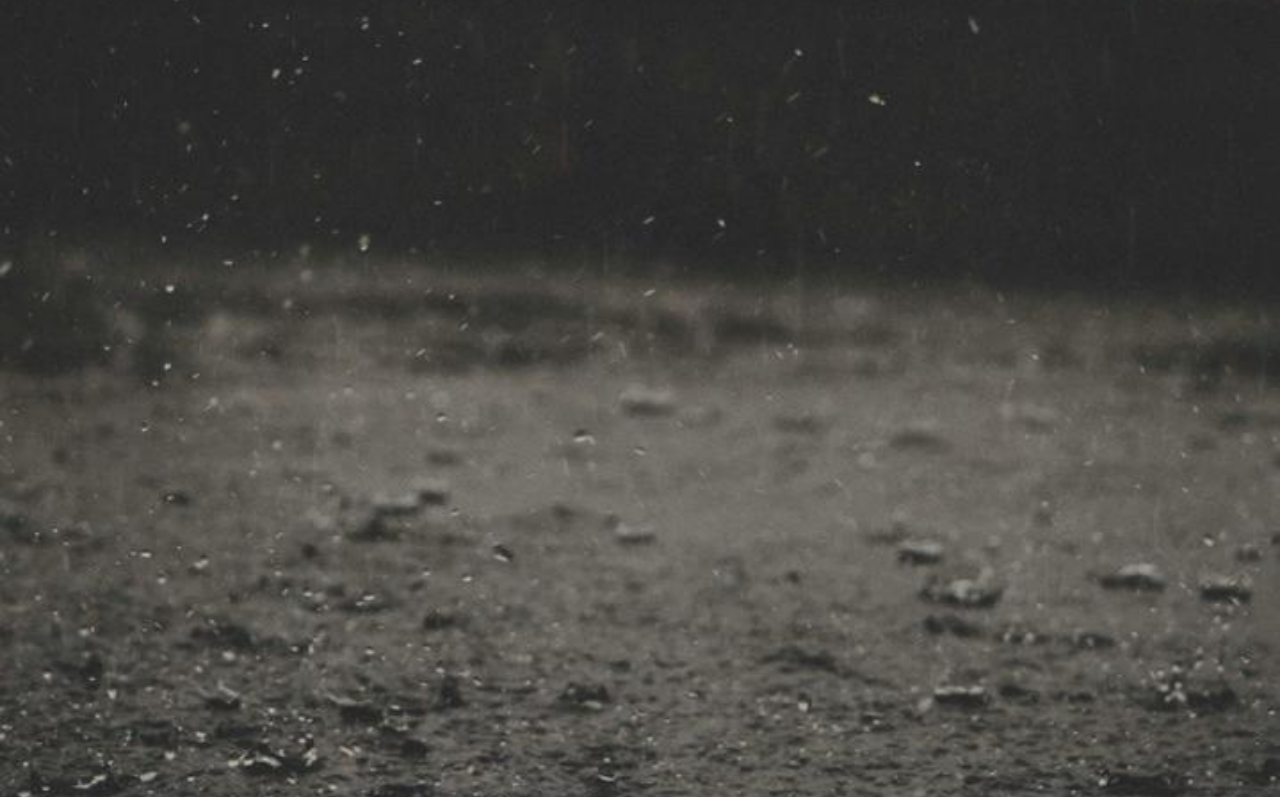
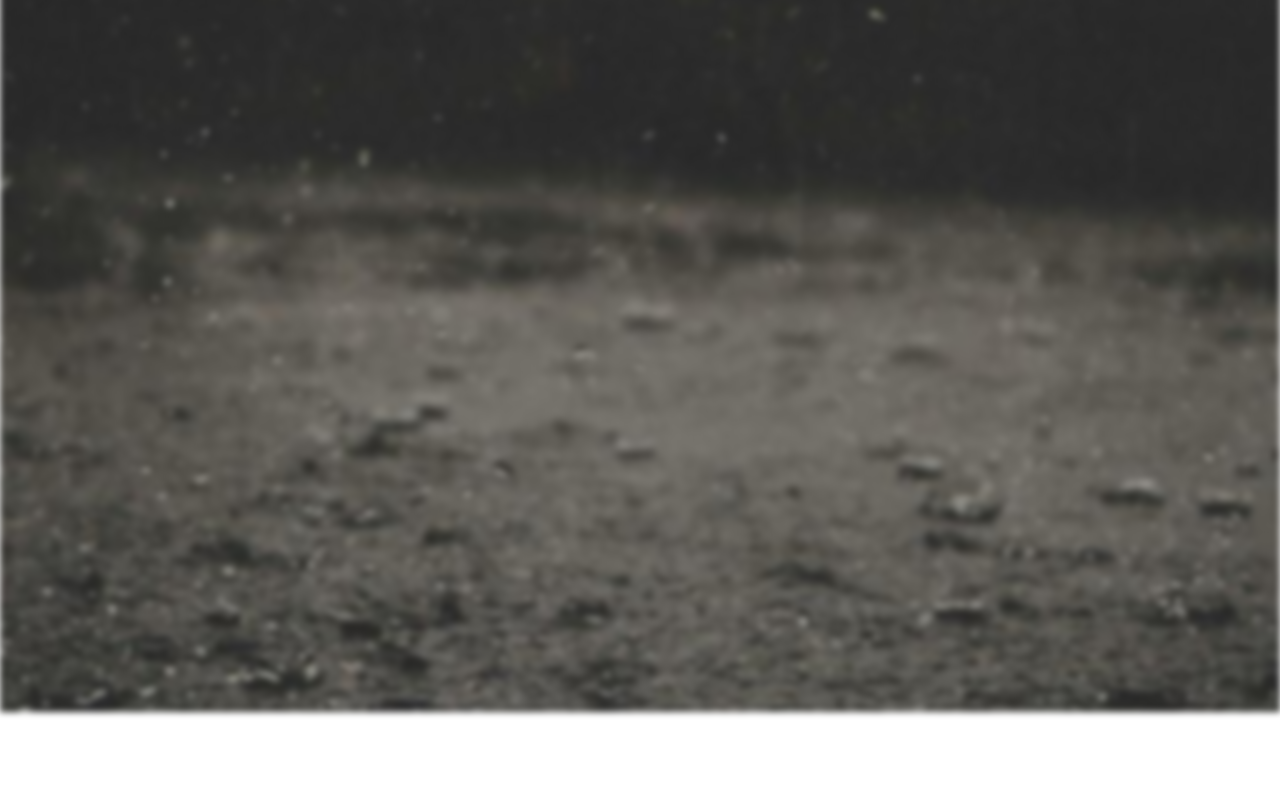
Before and after one commit to 4wiafe/weather-app, a website built with webpack: page src/template.html in a window 1280 px wide. Shown: the part 88-885 px from the top of the page. After the commit the page ends 800 px from the top, so only its background shows below. Built offline with nearby package versions, Linux system fonts and the light colour scheme.

Commit message:
Add blur to background image

```diff
--- a/src/styles.css
+++ b/src/styles.css
@@ -11,7 +11,7 @@ html {
 body {
   font-family: 'Segoe UI', Tahoma, Geneva, Verdana, sans-serif;
   height: 100vh;
-  width: 100vw;
+  width: 100%;
 }
 
 h1 {
@@ -29,6 +29,11 @@ h1 {
   background-size: cover;
   background-repeat: no-repeat;
   background-position: center;
-  height: 100vh;
+  height: 100%;
   width: 100%;
+  position: fixed;
+  top: 0;
+  left: 0;
+  z-index: -1;
+  filter: blur(3px);
 }
```
